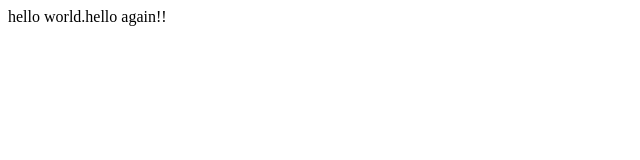
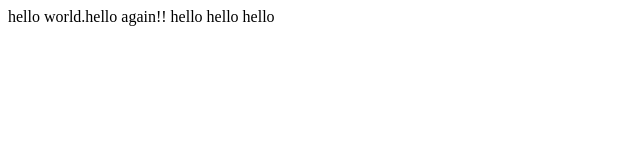
Before and after one commit to ankitatrey/covid-19, a plain HTML site: page index.html in a window 1280 px wide. Shown: the whole page, without its empty margins (0-640 px from the left). Drawn offline with Linux system fonts and the light colour scheme.

Commit message:
hello hello hello

```diff
--- a/index.html
+++ b/index.html
@@ -3,5 +3,5 @@
 	<title>my webpage</title>
 </head>
 <body>
-	hello world.hello again!!
+	hello world.hello again!! hello hello hello
 </body>
```
